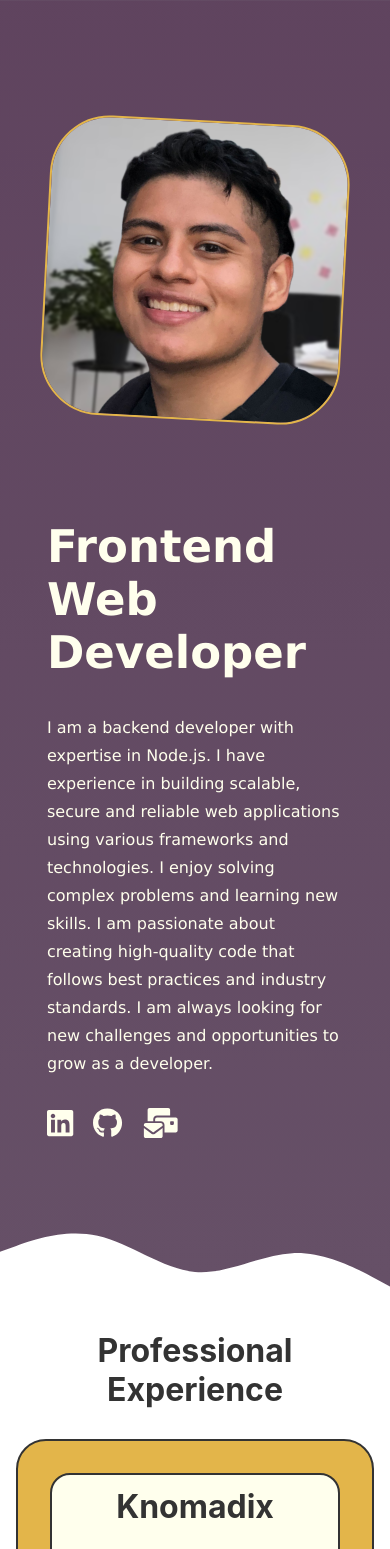
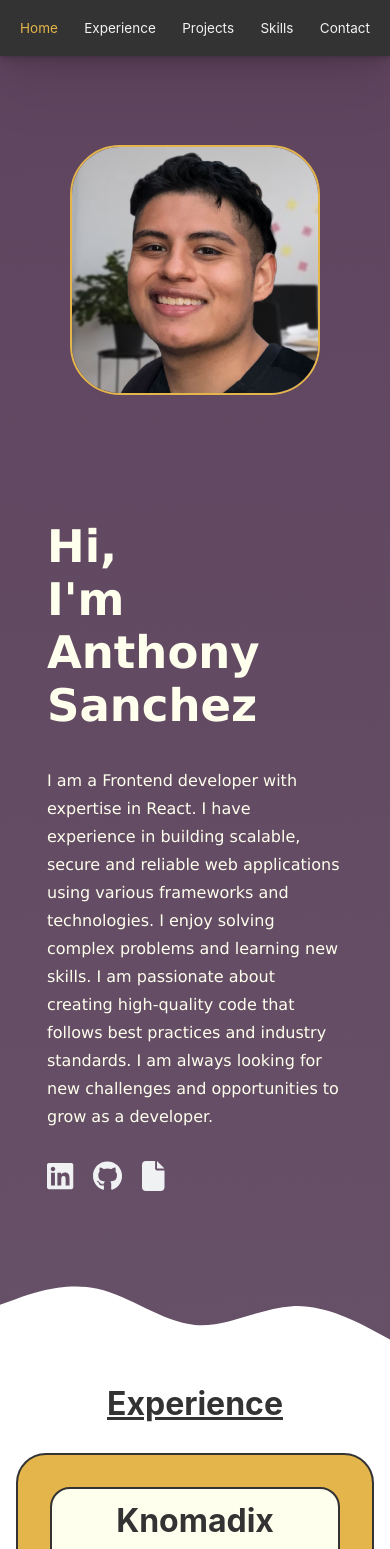
Before and after one commit to antsanchez198/Portfolio-Website, a React (Create React App) app: page / in a window 390 px wide. Shown: the top 1549 px of the page. Built offline with nearby package versions, Linux system fonts and the light colour scheme.

Commit message:
fix mobile nav bar

```diff
--- a/src/website/MainPage.css
+++ b/src/website/MainPage.css
@@ -1,3 +1,5 @@
+@import url('https://fonts.googleapis.com/css2?family=Poppins&display=swap');
+
 * {
   box-sizing: border-box;
 }
@@ -21,6 +23,10 @@ body {
   --light-yellow-color: #f7e6bf;
   --font: Verdana;
 
+}
+
+.underline {
+  text-decoration: underline;
 }
 
 /* Add a black background color to the top navigation */
@@ -81,6 +87,20 @@ body {
   color: var(--yellow-color);
 }
 
+/* .hamburger-container, .hamburger-container img {
+  display: none;
+} */
+
+.hamburger-container {
+  padding: 1rem;
+  background-color: var(--yellow-color);
+}
+
+.hamburger-container img {
+  width: 30px;
+  height: 30px;
+}
+
 .intro {
   font-family: var(--font);
   text-align: center;
@@ -110,9 +130,11 @@ body {
 }
 
 .img {
-  width: 100%;
+  /* width: 100%; */
+  width: 300px;
+  height: 300px;
   border-radius: 20%;
-  transform: rotate(3deg);
+  /* transform: rotate(3deg); */
   border: var(--yellow-color) 2px solid;
 }
 
@@ -154,7 +176,7 @@ body {
 .homepage-social-icon {
   font-size: 30px;
   transition: color 0.2s ease-in-out;
-  color: var(--second-color);
+  color: #f0f1f3;
 }
 
 .light-blue {
@@ -172,7 +194,6 @@ body {
 .purple {
   font-weight: bold;
 }
-
 
 h1 {
   text-align: center;
@@ -209,7 +230,6 @@ h1 {
 
 .wave-bottom {
   transform: translate(0, -1%) rotate(180deg);
-  ;
   z-index: 1;
 }
 
@@ -361,7 +381,7 @@ h1 {
   /* transition: box-shadow .5s; */
 }
 
-.card-wrapper:hover, .card-wrapper:active{
+.card-wrapper:hover, .card-wrapper:focus{
   .image {
     filter: blur(1.4px);
     overflow: hidden;
@@ -373,6 +393,7 @@ h1 {
     transition: all 0.8s ease;
     /* background-color: rgba(147, 147, 147, 0.832); */
     background-color: var(--yellow-color);
+    z-index: 1;
     /* background-color: #5f445f; */
   }
 }
@@ -524,7 +545,7 @@ h1 {
 @media (max-width: 1016px) {
 
   .container-right {
-    align-items: flex-start;
+    width: 60%;
   }
 
   .exp-tech-stack {
@@ -575,8 +596,37 @@ h1 {
     width: 300px;
   }
 
+  .container-right {
+    width: 100%;
+  }
+
+  .container-right img {
+    width: 250px;
+    height: 250px;
+    margin: 0 auto;
+  }
+
   .topnav {
-    display: none;
+    opacity: 1;
     margin: 0;
+    display: flex;
+    width: 100%;
+    border-radius: 0;
+    height: fit-content;
+    justify-content: space-between;
+    padding: 20px;
+    position: fixed;
+    top: 0;
+    z-index: 2;
+    box-shadow: rgba(0, 0, 0, 0.07) 0px 1px 2px, rgba(0, 0, 0, 0.07) 0px 2px 4px, rgba(0, 0, 0, 0.07) 0px 4px 8px, rgba(0, 0, 0, 0.07) 0px 8px 16px, rgba(0, 0, 0, 0.07) 0px 16px 32px, rgba(0, 0, 0, 0.07) 0px 32px 64px;
+  }
+
+  .topnav a {
+    font-size: 13.5px;
+    padding: 0;
+  }
+
+  .topnav a::after {
+    background-color: transparent;
   }
 }
--- a/src/website/MainPage.js
+++ b/src/website/MainPage.js
@@ -1,7 +1,7 @@
 import './MainPage.css';
 import NavBar from './NavBar';
 import Card from './Card';
-import { faMailBulk } from "@fortawesome/free-solid-svg-icons";
+import { faMailBulk, faFile} from "@fortawesome/free-solid-svg-icons";
 import { FontAwesomeIcon } from "@fortawesome/react-fontawesome";
 import {
     faLinkedin,
@@ -13,6 +13,7 @@ import TTP from "./images/ttp.jpg";
 import Hangman from "./images/Hangman.jpg";
 import Click from "./images/Click.jpg";
 import CRUD from "./images/CRUD.jpg";
+import file from "./images/file-solid.svg"
 import checkIcon from "./images/circle-check-solid.svg";
 
 export default function MainPage() {
@@ -23,10 +24,11 @@ export default function MainPage() {
                 <div className="container">
                     <div className="container-left">
                         <div className="title homepage-title ">
-                            Frontend Web Developer
+                            Hi,
+                            <div>I'm Anthony Sanchez</div>
                         </div>
                         <div className="subtitle homepage-subtitle">
-                            I am a backend developer with expertise in Node.js. I have experience in building scalable, secure and reliable web applications using various frameworks and technologies. I enjoy solving complex problems and learning new skills. I am passionate about creating high-quality code that follows best practices and industry standards. I am always looking for new challenges and opportunities to grow as a developer.
+                            I am a Frontend developer with expertise in React. I have experience in building scalable, secure and reliable web applications using various frameworks and technologies. I enjoy solving complex problems and learning new skills. I am passionate about creating high-quality code that follows best practices and industry standards. I am always looking for new challenges and opportunities to grow as a developer.
                         </div>
                         <div className="homepage-socials">
                             <a
@@ -50,12 +52,12 @@ export default function MainPage() {
                                 />
                             </a>
                             <a
-                                // href={`mailto:${INFO.main.email}`}
+                                href="https://drive.google.com/file/d/1QkG7QeuOVXY1q-MVh91cyeZKP3hYRiCA/view?usp=sharing"
                                 target="_blank"
                                 rel="noreferrer"
                             >
-                                <FontAwesomeIcon
-                                    icon={faMailBulk}
+                                 <FontAwesomeIcon
+                                    icon={faFile}
                                     className="homepage-social-icon"
                                 />
                             </a>
@@ -69,7 +71,7 @@ export default function MainPage() {
 
             <svg xmlns="http://www.w3.org/2000/svg" viewBox="0 0 1440 320" className='wave-top'><path fill="#FFFFFF" fill-opacity="1" d="M0,160L60,138.7C120,117,240,75,360,101.3C480,128,600,224,720,234.7C840,245,960,171,1080,165.3C1200,160,1320,224,1380,256L1440,288L1440,320L1380,320C1320,320,1200,320,1080,320C960,320,840,320,720,320C600,320,480,320,360,320C240,320,120,320,60,320L0,320Z"></path></svg>
             <div className='exp-container' id="experience">
-                <h1>Professional Experience</h1>
+                <h1 className='underline'>Experience</h1>
                 <div className='exp-container-inner'>
                     <div className='left'>
                         <h1>Knomadix</h1>
@@ -110,7 +112,7 @@ export default function MainPage() {
             <svg xmlns="http://www.w3.org/2000/svg" viewBox="0 0 1440 320" className='wave-bottom'><path fill="#FFFFFF" fill-opacity="1" d="M0,160L60,138.7C120,117,240,75,360,101.3C480,128,600,224,720,234.7C840,245,960,171,1080,165.3C1200,160,1320,224,1380,256L1440,288L1440,320L1380,320C1320,320,1200,320,1080,320C960,320,840,320,720,320C600,320,480,320,360,320C240,320,120,320,60,320L0,320Z"></path></svg>
 
             <div className="project-section" id="projects">
-                <h1 className="projects-title">Projects</h1>
+                <h1 className="projects-title underline">Projects</h1>
                 <div className="cards-container margin">
                     <Card
                         image={TTP}
@@ -163,7 +165,7 @@ export default function MainPage() {
                 </div>
             </div>
             <div className='skills-section' id="skills">
-                <h1>Skills</h1>
+                <h1 className='underline'>Skills</h1>
                 <div className='skills-section-container'>
                     <div className='skills-section-item'>
                         <h2>Frontend</h2>
@@ -206,7 +208,7 @@ export default function MainPage() {
             </div>
             <div className='contact-section' id="contact">
                     <form className='contact-section-inner column'>
-                        <h2>Get In Contact</h2>
+                        <h2 className='underline'>Get In Contact</h2>
                         <fieldset className='fieldset column'>
                             <input class="form-control" type="text" name="" placeholder='First and Last Name' id=''></input>
                             <input class="form-control" type="email" name="" placeholder='Email' id=''></input>
--- a/src/website/NavBar.js
+++ b/src/website/NavBar.js
@@ -1,9 +1,12 @@
 import './MainPage.css';
+import Menu from "./images/bars-solid.svg"
 
 export default function NavBar() {
     return (
         <>
-            <div></div>
+            {/* <div className='hamburger-container'>
+                <img src={Menu}></img>
+            </div> */}
             <div class="topnav">
                 <a class="active" href="#home">Home</a>
                 <a href="#experience">Experience</a>
```
Also changed, not shown: src/website/images/bars-solid.svg (added), src/website/images/file-solid.svg (added).
